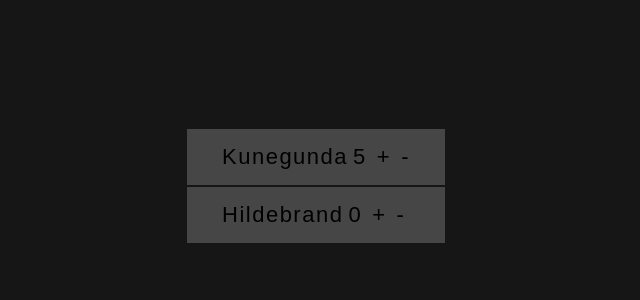
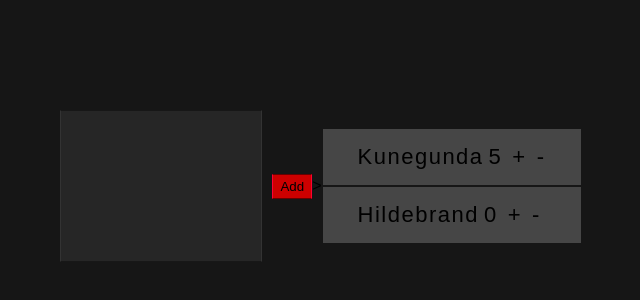
Before and after one commit to krlakwa/scorekeeper, a React (Create React App) app: page / in a window 1280 px wide. Shown: the part 214-514 px from the top of the page, without its empty margins (324-964 px from the left). Built offline with nearby package versions, Linux system fonts and the light colour scheme.

Commit message:
Add AddPlayer component to App component

```diff
--- a/src/App.js
+++ b/src/App.js
@@ -1,6 +1,7 @@
 import React, { Component } from 'react';
 import './App.css';
 import PlayersList from './components/PlayersList';
+import AddPlayer from './components/AddPlayer';
 
 class App extends Component {
   constructor() {
@@ -30,9 +31,21 @@ class App extends Component {
       })
     })
   }
+
+  onPlayerAdd = (playerName) => {
+    const newPlayer = {
+      name: playerName,
+      score: 0,
+    }
+    this.setState({
+      players: [...this.state.players, newPlayer]
+    })
+  }
+
   render() {
     return(
       <div className="App">
+        <AddPlayer onPlayerAdd={this.onPlayerAdd} />
         <PlayersList
           players={this.state.players}
           onScoreUpdate={this.onScoreUpdate}
```
